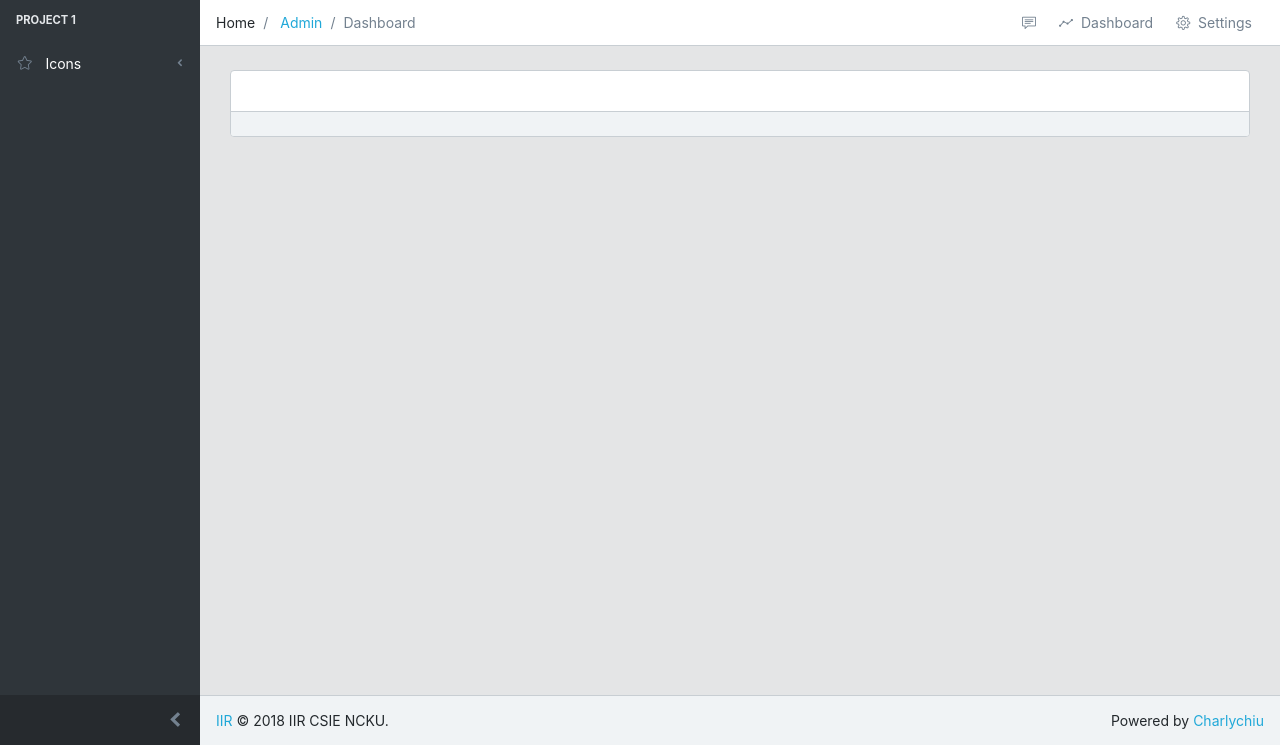
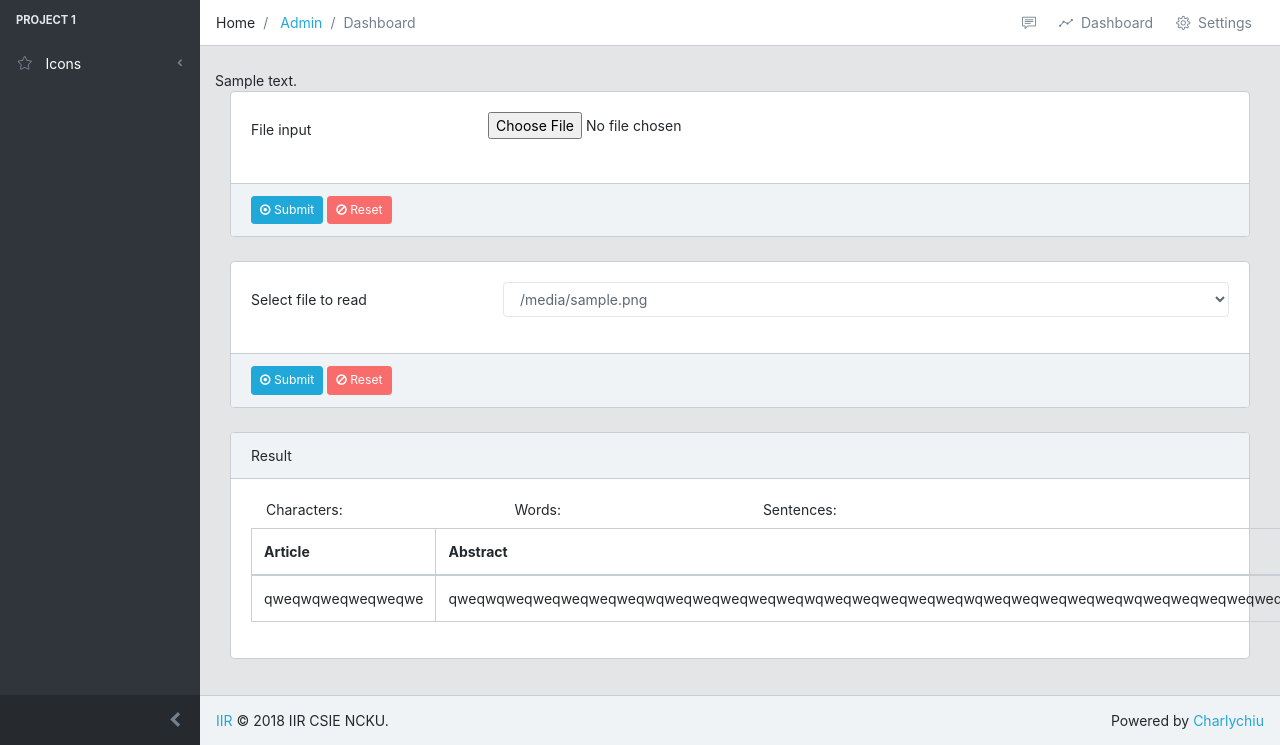
Before and after one commit to charlychiu/IIR-full-text-retrieval-tool, a Django app: template mysite/searchEngine/templates/searchEngine/index.html in a window 1280 px wide. Shown: the part 55-800 px from the top of the page. Run offline with Django 3.2, Linux system fonts and the light colour scheme; the template is opened without the code that fills it: most values are stand-ins (such as "Sample title", 1, 10 or a date in 2020); some libraries are stand-ins or nearby versions.

Commit message:
Update new progress & new understanding about django(template, form)

```diff
--- /dev/null
+++ b/mysite/searchEngine/forms.py
@@ -0,0 +1,5 @@
+from django import forms
+
+
+class UploadFileForm(forms.Form):
+    file_input = forms.FileField()
--- /dev/null
+++ b/mysite/searchEngine/templates/master.html
@@ -0,0 +1,99 @@
+{% load static %}
+<!DOCTYPE html>
+<html lang="en">
+<head>
+    <base href="./">
+    <meta charset="utf-8">
+    <meta http-equiv="X-UA-Compatible" content="IE=edge">
+    <meta name="viewport" content="width=device-width, initial-scale=1.0, shrink-to-fit=no">
+    <meta name="description" content="">
+    <meta name="author" content="Charlychiu">
+    <meta name="keyword" content="">
+    <title>searchEngine | {% block title %}{% endblock %}</title>
+    <!-- Icons-->
+    <link href="{% static 'searchEngine/vendors/@coreui/icons/css/coreui-icons.min.css' %}" rel="stylesheet">
+    <link href="{% static 'searchEngine/vendors/flag-icon-css/css/flag-icon.min.css' %}" rel="stylesheet">
+    <link href="{% static 'searchEngine/vendors/font-awesome/css/font-awesome.min.css' %}" rel="stylesheet">
+    <link href="{% static 'searchEngine/vendors/simple-line-icons/css/simple-line-icons.css' %}" rel="stylesheet">
+    <!-- Main styles for this application-->
+    <link href="{% static 'searchEngine/css/style.min.css' %}" rel="stylesheet">
+    <link href="{% static 'searchEngine/vendors/pace-progress/css/pace.min.css' %}" rel="stylesheet">
+
+</head>
+
+<body class="app header-fixed sidebar-fixed sidebar-lg-show">
+<header class="app-header navbar">
+    <button class="navbar-toggler sidebar-toggler d-lg-none mr-auto" type="button" data-toggle="sidebar-show">
+        <span class="navbar-toggler-icon"></span>
+    </button>
+    <a class="navbar-brand" href="#">
+        <img class="navbar-brand-full" src="#" width="89" height="25" alt="Charly Chiu">
+        <img class="navbar-brand-minimized" src="#" width="30" height="30" alt="CC">
+    </a>
+
+</header>
+<div class="app-body">
+    <div class="sidebar">
+        <nav class="sidebar-nav">
+            <ul class="nav">
+                <li class="nav-title">Project 1</li>
+                <li class="nav-item nav-dropdown">
+                    <a class="nav-link nav-dropdown-toggle" href="#">
+                        <i class="nav-icon icon-star"></i> Icons</a>
+                    <ul class="nav-dropdown-items">
+                        <li class="nav-item">
+                            <a class="nav-link" href="icons/coreui-icons.html">
+                                <i class="nav-icon icon-star"></i> CoreUI Icons
+                                <span class="badge badge-success">NEW</span>
+                            </a>
+                            <a class="nav-link" href="icons/flags.html">
+                                <i class="nav-icon icon-star"></i> Flags</a>
+                        </li>
+                        <li class="nav-item">
+                            <a class="nav-link" href="icons/font-awesome.html">
+                                <i class="nav-icon icon-star"></i> Font Awesome
+                                <span class="badge badge-secondary">4.7</span>
+                            </a>
+                        </li>
+                        <li class="nav-item">
+                            <a class="nav-link" href="icons/simple-line-icons.html">
+                                <i class="nav-icon icon-star"></i> Simple Line Icons</a>
+                        </li>
+                    </ul>
+                </li>
+
+            </ul>
+        </nav>
+        <button class="sidebar-minimizer brand-minimizer" type="button"></button>
+    </div>
+    <main class="main">
+        {% block content %}
+
+        {% endblock %}
+    </main>
+</div>
+
+
+<footer class="app-footer">
+    <div>
+        <a href="#">IIR</a>
+        <span>&copy; 2018 IIR CSIE NCKU.</span>
+    </div>
+    <div class="ml-auto">
+        <span>Powered by</span>
+        <a href="#">Charlychiu</a>
+    </div>
+</footer>
+<!-- CoreUI and necessary plugins-->
+<script src="{% static 'searchEngine/vendors/jquery/js/jquery.min.js' %}"></script>
+<script src="{% static 'searchEngine/vendors/popper.js/js/popper.min.js' %}"></script>
+<script src="{% static 'searchEngine/vendors/bootstrap/js/bootstrap.min.js' %}"></script>
+<script src="{% static 'searchEngine/vendors/pace-progress/js/pace.min.js' %}"></script>
+<script src="{% static 'searchEngine/vendors/perfect-scrollbar/js/perfect-scrollbar.min.js' %}"></script>
+<script src="{% static 'searchEngine/vendors/@coreui/coreui/js/coreui.min.js' %}"></script>
+<!-- Plugins and scripts required by this view-->
+<script src="{% static 'searchEngine/vendors/chart.js/js/Chart.min.js' %}"></script>
+<script src="{% static 'searchEngine/vendors/@coreui/coreui-plugin-chartjs-custom-tooltips/js/custom-tooltips.min.js' %}"></script>
+<script src="{% static 'searchEngine/js/main.js' %}"></script>
+</body>
+</html>
--- a/mysite/searchEngine/templates/searchEngine/index.html
+++ b/mysite/searchEngine/templates/searchEngine/index.html
@@ -1,72 +1,6 @@
-{% load static %}
-<!DOCTYPE html>
-<html lang="en">
-  <head>
-    <base href="./">
-    <meta charset="utf-8">
-    <meta http-equiv="X-UA-Compatible" content="IE=edge">
-    <meta name="viewport" content="width=device-width, initial-scale=1.0, shrink-to-fit=no">
-    <meta name="description" content="">
-    <meta name="author" content="Charlychiu">
-    <meta name="keyword" content="">
-    <title>Charlychiu - searchEngine</title>
-    <!-- Icons-->
-    <link href="{% static 'searchEngine/vendors/@coreui/icons/css/coreui-icons.min.css' %}" rel="stylesheet">
-    <link href="{% static 'searchEngine/vendors/flag-icon-css/css/flag-icon.min.css' %}" rel="stylesheet">
-    <link href="{% static 'searchEngine/vendors/font-awesome/css/font-awesome.min.css' %}" rel="stylesheet">
-    <link href="{% static 'searchEngine/vendors/simple-line-icons/css/simple-line-icons.css' %}" rel="stylesheet">
-    <!-- Main styles for this application-->
-    <link href="{% static 'searchEngine/css/style.min.css' %}" rel="stylesheet">
-    <link href="{% static 'searchEngine/vendors/pace-progress/css/pace.min.css' %}" rel="stylesheet">
-
-  </head>
-
- <body class="app header-fixed sidebar-fixed sidebar-lg-show">
-    <header class="app-header navbar">
-      <button class="navbar-toggler sidebar-toggler d-lg-none mr-auto" type="button" data-toggle="sidebar-show">
-        <span class="navbar-toggler-icon"></span>
-      </button>
-      <a class="navbar-brand" href="#">
-        <img class="navbar-brand-full" src="#" width="89" height="25" alt="Charly Chiu">
-        <img class="navbar-brand-minimized" src="#" width="30" height="30" alt="CC">
-      </a>
-
-    </header>
-    <div class="app-body">
-      <div class="sidebar">
-        <nav class="sidebar-nav">
-          <ul class="nav">
-            <li class="nav-title">Project 1</li>
-            <li class="nav-item nav-dropdown">
-              <a class="nav-link nav-dropdown-toggle" href="#">
-                <i class="nav-icon icon-star"></i> Icons</a>
-              <ul class="nav-dropdown-items">
-                <li class="nav-item">
-                  <a class="nav-link" href="icons/coreui-icons.html">
-                    <i class="nav-icon icon-star"></i> CoreUI Icons
-                    <span class="badge badge-success">NEW</span>
-                  </a>
-                  <a class="nav-link" href="icons/flags.html">
-                    <i class="nav-icon icon-star"></i> Flags</a>
-                </li>
-                <li class="nav-item">
-                  <a class="nav-link" href="icons/font-awesome.html">
-                    <i class="nav-icon icon-star"></i> Font Awesome
-                    <span class="badge badge-secondary">4.7</span>
-                  </a>
-                </li>
-                <li class="nav-item">
-                  <a class="nav-link" href="icons/simple-line-icons.html">
-                    <i class="nav-icon icon-star"></i> Simple Line Icons</a>
-                </li>
-              </ul>
-            </li>
-
-          </ul>
-        </nav>
-        <button class="sidebar-minimizer brand-minimizer" type="button"></button>
-      </div>
-      <main class="main">
+{% extends "master.html" %}
+{% block title %}index{% endblock %}
+{% block content %}
     <!-- Breadcrumb-->
     <ol class="breadcrumb">
         <li class="breadcrumb-item">Home</li>
@@ -90,47 +24,76 @@
     <div class="container-fluid">
         <div class="animated fadeIn">
             <div class="row">
-
+                {{ context }}
             </div>
 
             <div class="card">
+                <form enctype="multipart/form-data" action="{% url 'searchEngine:upload' %}" method="post">
+                    {% csrf_token %}
                     <div class="card-body">
-                    <div class="row">
-
+                        <div class="form-group row">
+                            <label class="col-md-3 col-form-label" for="file-input">File input</label>
+                            <input id="file_input" type="file" name="file_input">
                         </div>
                     </div>
                     <div class="card-footer">
+                        <button class="btn btn-sm btn-primary" type="submit"><i class="fa fa-dot-circle-o"></i>
+                            Submit
+                        </button>
+                        <button class="btn btn-sm btn-danger" type="reset"><i class="fa fa-ban"></i> Reset</button>
+                    </div>
+                </form>
+            </div>
 
+            <div class="card">
+                <form action="{% url 'searchEngine:load' %}" method="post">
+                    {% csrf_token %}
+                    <div class="card-body">
+                        <div class="form-group row">
+                            <label class="col-md-3 col-form-label" for="select1">Select file to read</label>
+                            <div class="col-md-9">
+                                <select class="form-control" id="select1" name="selected_file">
+                                    {% for file in file_list %}
+                                        <option value="{{ file }}">{{ file }}</option>
+                                    {% endfor %}
+                                </select>
+                            </div>
+                        </div>
+                    </div>
+                    <div class="card-footer">
+                        <button class="btn btn-sm btn-primary" type="submit"><i class="fa fa-dot-circle-o"></i>
+                            Submit
+                        </button>
+                        <button class="btn btn-sm btn-danger" type="reset"><i class="fa fa-ban"></i> Reset</button>
+                    </div>
+                </form>
+            </div>
+
+        <div class="card">
+            <div class="card-header">Result</div>
+            <div class="card-body">
+                <label class="col-md-3">Characters: </label>
+                <label class="col-md-3">Words: </label>
+                <label class="col-md-3">Sentences: </label>
+
+                <table class="table table-bordered">
+                    <thead>
+                    <tr>
+                        <th>Article</th>
+                        <th>Abstract</th>
+                    </tr>
+                    </thead>
+                    <tbody>
+                    <tr>
+                        <td>qweqwqweqweqweqwe</td>
+                        <td>qweqwqweqweqweqweqweqwqweqweqweqweqweqwqweqweqweqweqweqwqweqweqweqweqweqwqweqweqweqweqweqwqweqweqweqwe</td>
+                    </tr>
+                    </tbody>
+                </table>
             </div>
         </div>
 
 
         </div>
     </div>
-      </main>
-    </div>
-
-
-    <footer class="app-footer">
-      <div>
-        <a href="#">IIR</a>
-        <span>&copy; 2018 IIR CSIE NCKU.</span>
-      </div>
-      <div class="ml-auto">
-        <span>Powered by</span>
-        <a href="#">Charlychiu</a>
-      </div>
-    </footer>
-    <!-- CoreUI and necessary plugins-->
-    <script src="{% static 'searchEngine/vendors/jquery/js/jquery.min.js' %}"></script>
-    <script src="{% static 'searchEngine/vendors/popper.js/js/popper.min.js' %}"></script>
-    <script src="{% static 'searchEngine/vendors/bootstrap/js/bootstrap.min.js' %}"></script>
-    <script src="{% static 'searchEngine/vendors/pace-progress/js/pace.min.js' %}"></script>
-    <script src="{% static 'searchEngine/vendors/perfect-scrollbar/js/perfect-scrollbar.min.js' %}"></script>
-    <script src="{% static 'searchEngine/vendors/@coreui/coreui/js/coreui.min.js' %}"></script>
-    <!-- Plugins and scripts required by this view-->
-    <script src="{% static 'searchEngine/vendors/chart.js/js/Chart.min.js' %}"></script>
-    <script src="{% static 'searchEngine/vendors/@coreui/coreui-plugin-chartjs-custom-tooltips/js/custom-tooltips.min.js' %}"></script>
-    <script src="{% static 'searchEngine/js/main.js' %}"></script>
-  </body>
-</html>
+{% endblock %}
--- a/mysite/searchEngine/urls.py
+++ b/mysite/searchEngine/urls.py
@@ -6,6 +6,8 @@ app_name = 'searchEngine'
 urlpatterns = [
     # ex: /polls/
     path('', views.index, name='index'),
+    path('upload', views.upload_file, name='upload'),
+    path('load', views.load_file, name='load'),
     # ex: /polls/5/
     path('<int:question_id>/', views.detail, name='detail'),
     # ex: /polls/5/results/
```
Also changed, not shown: mysite/searchEngine/file.py (added, +12 -0 lines), mysite/searchEngine/views.py (+31 -4 lines), 1 other file. Lines whose indentation alone changed are shown as unchanged.
